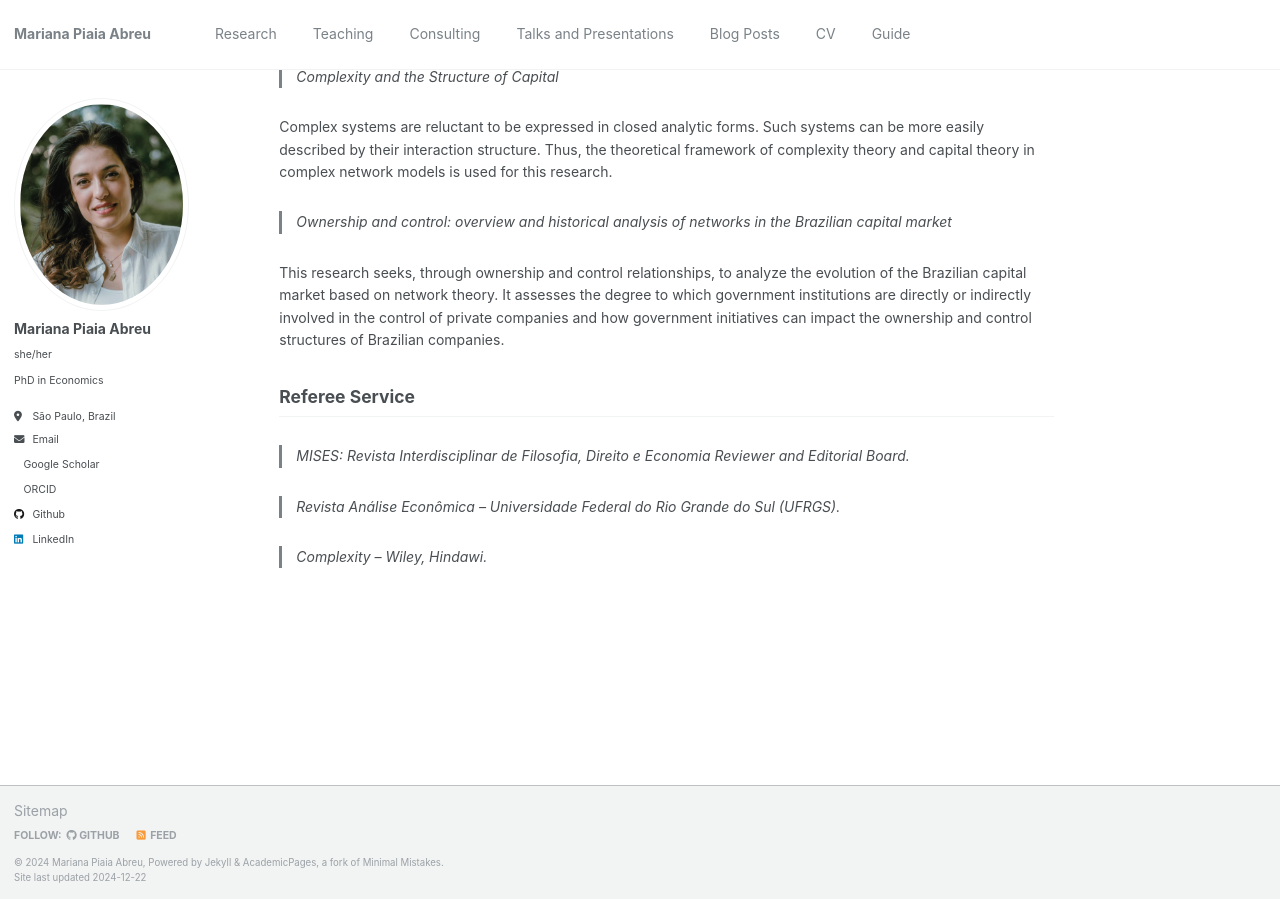
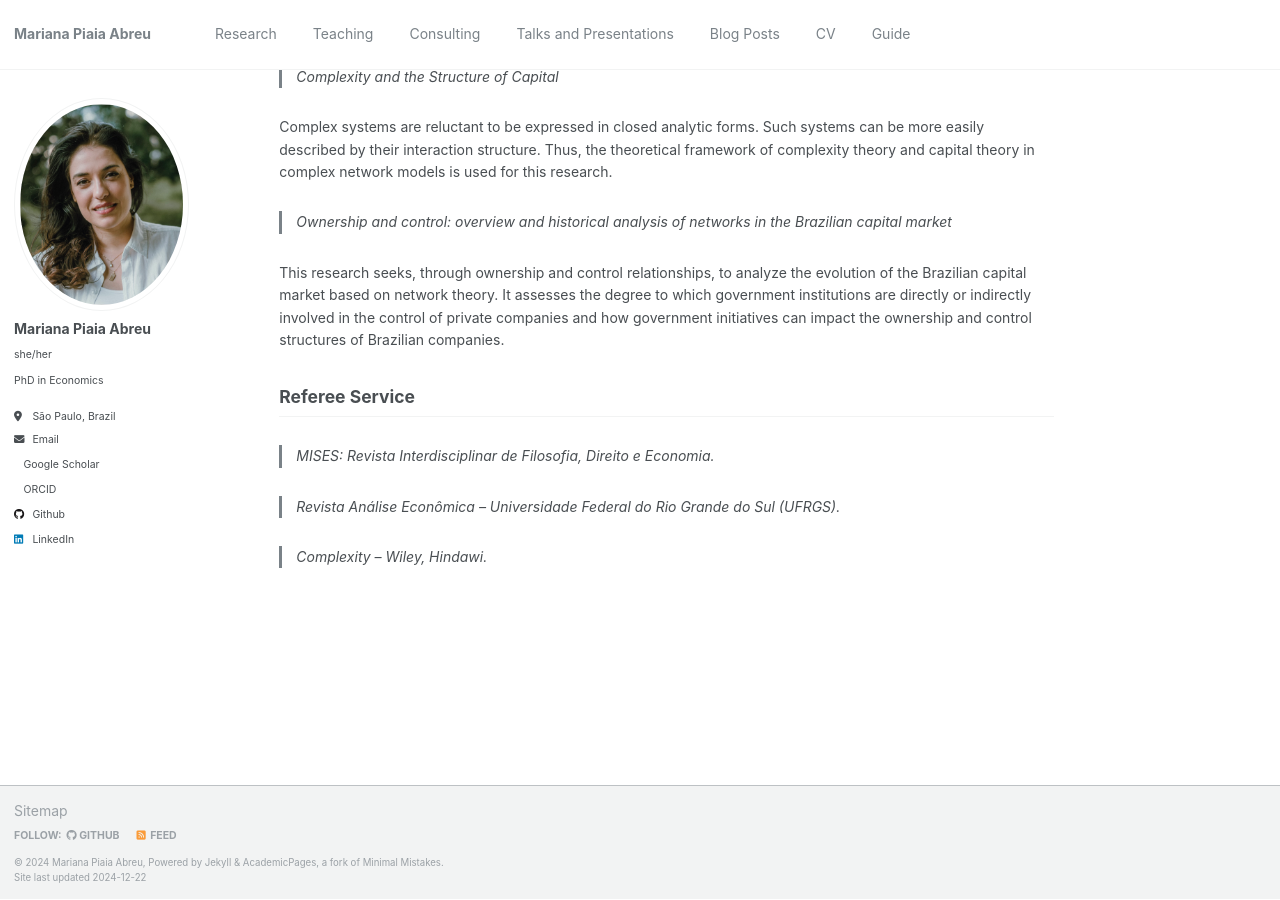
Before and after one commit to piaiaabreu/piaiaabreu.github.io, a Jekyll site: the page built from _pages/research.md, in a window 1280 px wide and 900 px high, scrolled down 1589 px. Built offline with Jekyll 4.4.1, drawn with Linux system fonts in a browser that asks for light colours; a style sheet for code colours, icons or effects is not loaded.

Commit message:
Update research.md

```diff
--- a/_pages/research.md
+++ b/_pages/research.md
@@ -57,7 +57,7 @@ This research seeks, through ownership and control relationships, to analyze the
 
 ## Referee Service
 
-> MISES: Revista Interdisciplinar de Filosofia, Direito e Economia Reviewer and Editorial Board.
+> MISES: Revista Interdisciplinar de Filosofia, Direito e Economia.
 
 > Revista Análise Econômica – Universidade Federal do Rio Grande do Sul (UFRGS).
 
```
